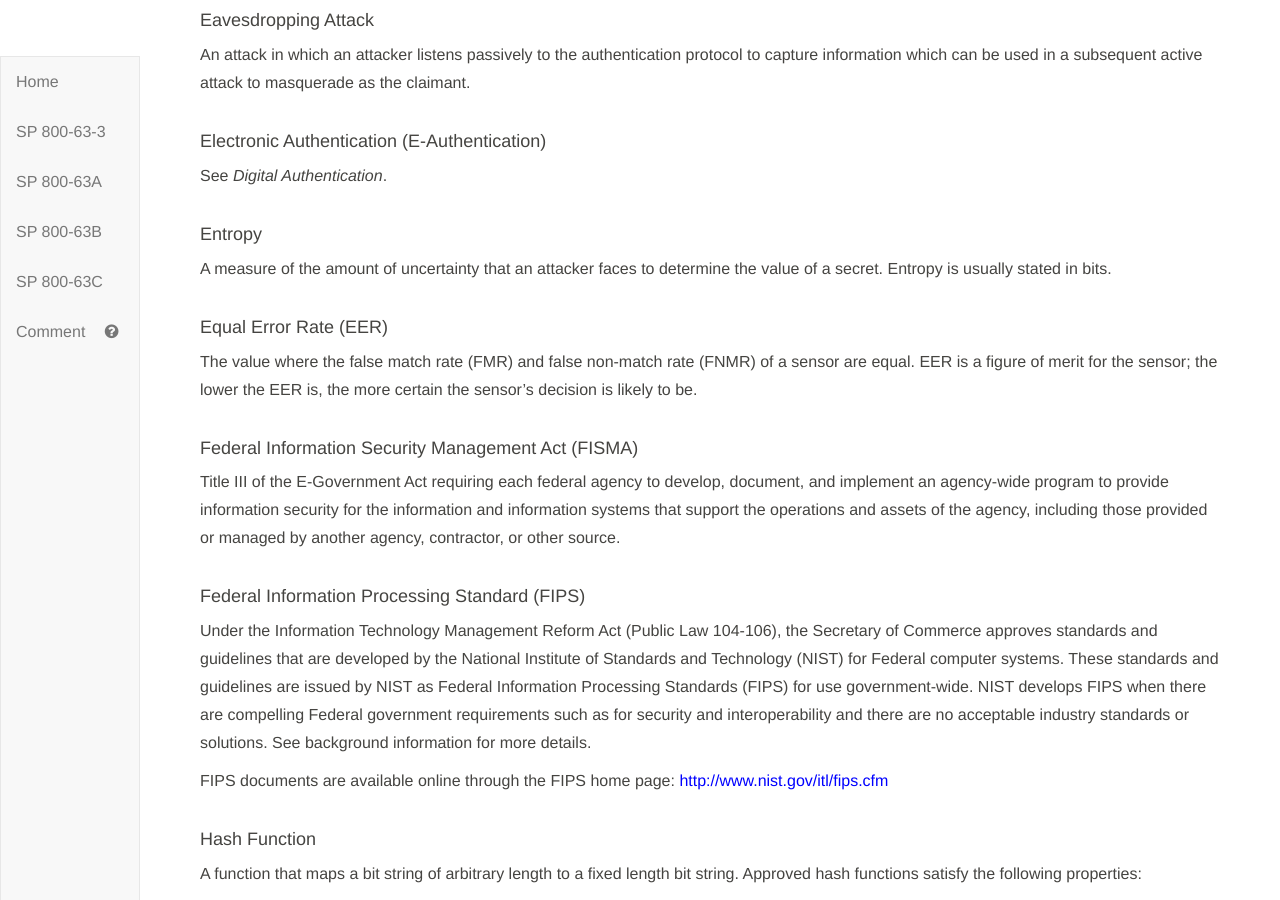
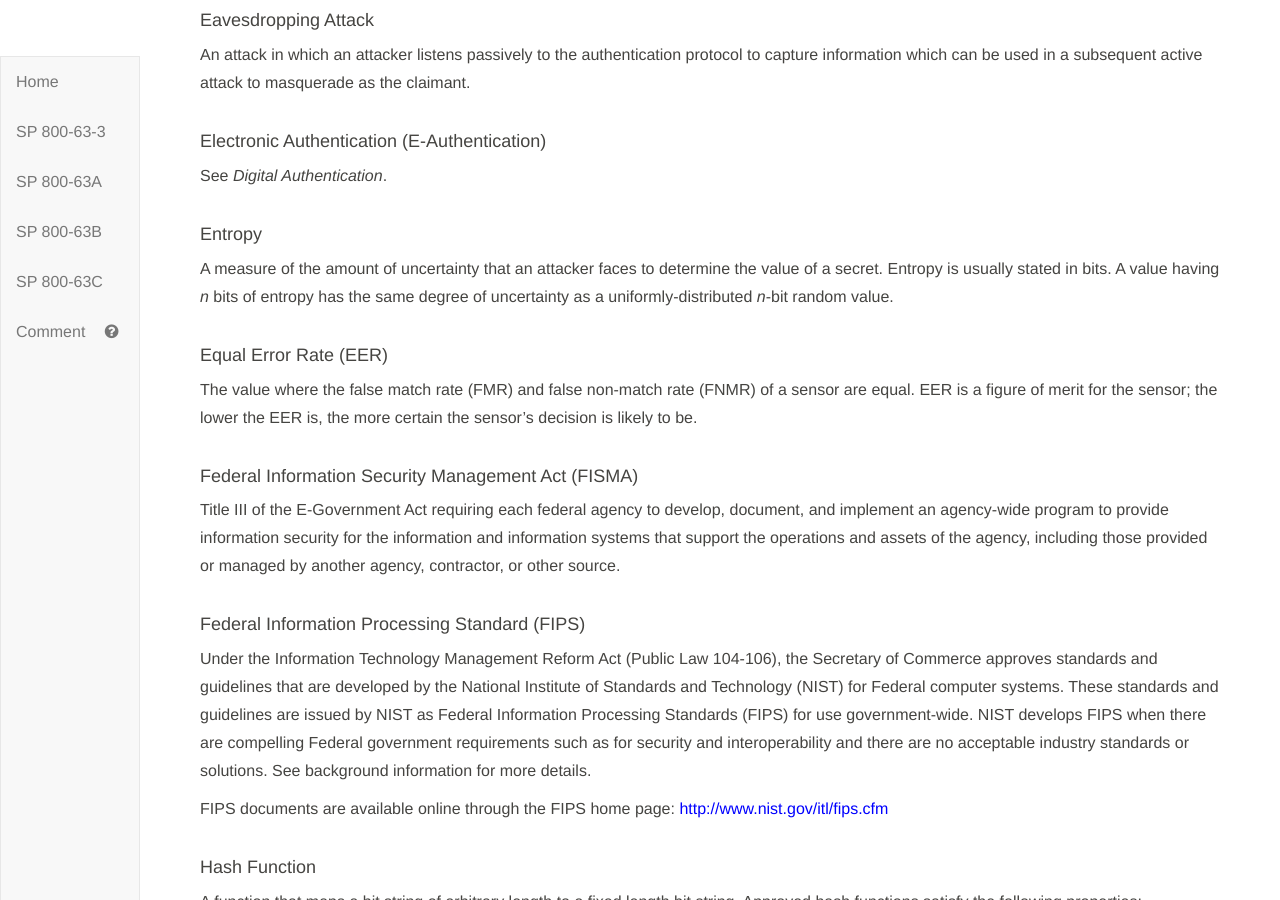
Before and after one commit to usnistgov/800-63-3, a Jekyll site: the page built from sp800-63b.md, in a window 1280 px wide and 900 px high, scrolled down 10905 px. Built offline with Jekyll 4.4.1, drawn with Linux system fonts in a browser that asks for light colours.

Commit message:
Improve definition of entropy. Resolves usnistgov/800-63-3#260

```diff
--- a/sp800-63b/sec3_definitions.md
+++ b/sp800-63b/sec3_definitions.md
@@ -122,7 +122,7 @@ An attack in which an attacker listens passively to the authentication protocol
 See *Digital Authentication*.
 
 #### Entropy
-A measure of the amount of uncertainty that an attacker faces to determine the value of a secret. Entropy is usually stated in bits.
+A measure of the amount of uncertainty that an attacker faces to determine the value of a secret. Entropy is usually stated in bits. A value having *n* bits of entropy has the same degree of uncertainty as a uniformly-distributed *n*-bit random value.
 
 #### Equal Error Rate (EER)
 The value where the false match rate (FMR) and false non-match rate (FNMR) of a sensor are equal. EER is a figure of merit for the sensor; the lower the EER is, the more certain the sensor's decision is likely to be.
```
